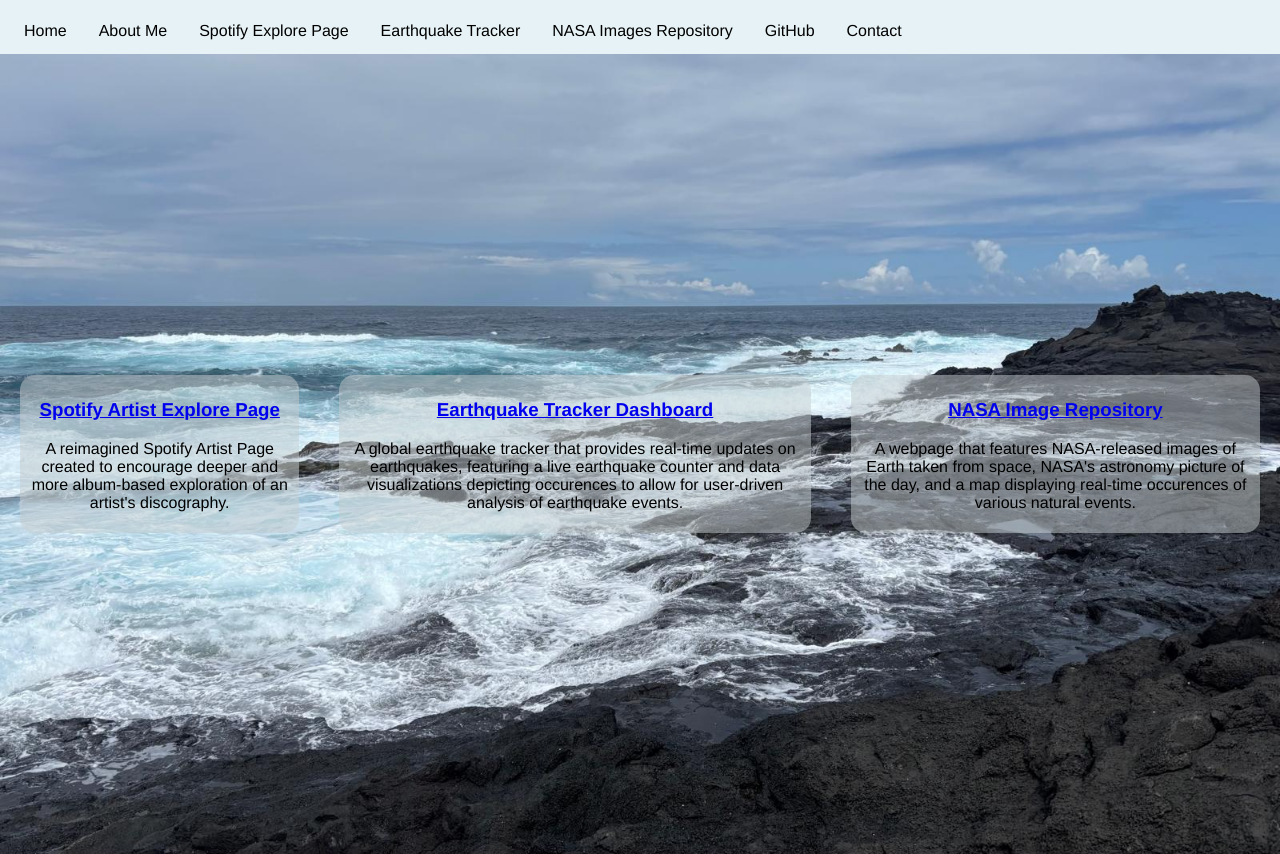
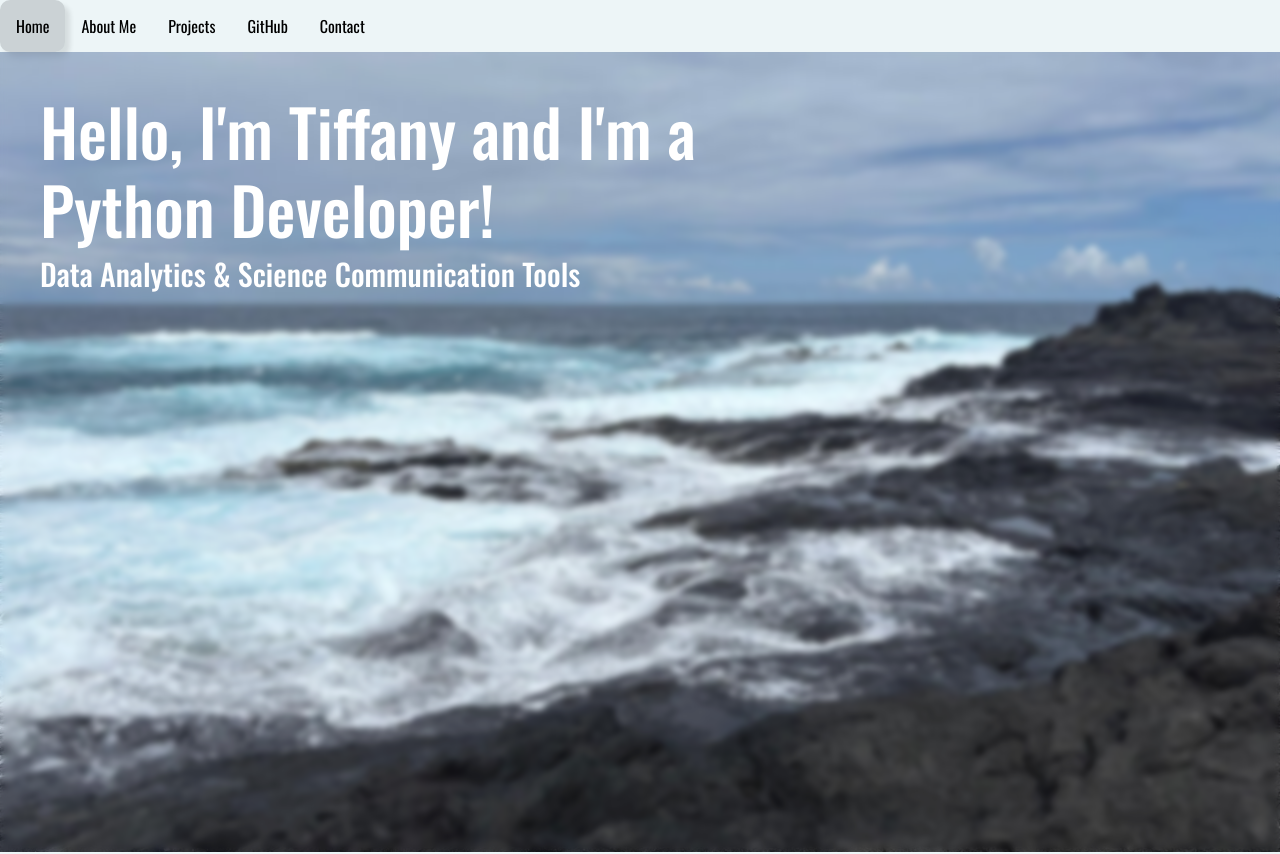
Before and after one commit to tiffanyng23/personal-website, a Flask app: page / in a window 1280 px wide. Run offline with Flask 3, Linux system fonts and the light colour scheme; some libraries are stand-ins or nearby versions.

Commit message:
built homepage, about, projects templates

```diff
--- a/app.py
+++ b/app.py
@@ -1,6 +1,8 @@
 from flask import Flask, render_template
+from flask_bootstrap import Bootstrap5
 
 app = Flask(__name__)
+bootstrap = Bootstrap5(app)
 
 # Home Page
 @app.route("/")
@@ -20,19 +22,9 @@ def contact():
 
 # Projects
 # Earthquake Tracker Dashboard
-@app.route("/earthquake-tracker")
+@app.route("/projects")
 def earthquakes():
-    return render_template("earthquakes.html")
-
-# Spotify Artist Explore Page
-@app.route("/spotify-explore")
-def spotify():
-    return render_template("spotify.html")
-
-# NASA Image Repository
-@app.route("/nasa-images")
-def nasa():
-    return render_template("nasa.html")
+    return render_template("projects.html")
 
 if __name__ == "__main__":
     app.run(debug=True)
--- /dev/null
+++ b/static/css/style.css
@@ -0,0 +1,102 @@
+body {
+  background-color: rgba(230, 242, 245,0.7);
+  font-family: "Oswald", sans-serif;
+}
+
+h1 {
+  text-align: center;
+  font-family: "Oswald", sans-serif;
+}
+
+h3 {
+  text-align: center;
+  font-family: "Oswald", sans-serif;
+}
+
+h4 {
+  font-family: "Oswald", sans-serif;
+}
+
+p {
+  font-family: "Oswald", sans-serif;
+}
+
+nav {
+  display: flex;
+}
+
+ul {
+    list-style-type: none;
+    margin: 0;
+    padding: 0px;
+    display:flex;
+}
+
+ul li a {
+  display: block;
+  color: rgb(0,0,0);
+  padding: 14px 16px;
+  text-decoration: none;
+  font-family: "Oswald", sans-serif;
+}
+
+ul li a:hover {
+  background-color: rgba(151, 159, 161, 0.4);
+  font-family: "Oswald", sans-serif;
+  box-shadow: 5px 5px 5px rgba(0,0,0,0.1);
+  border-radius: 10px;
+}
+
+.bg-image-hero {
+  background-image: url('../images/waves.jpeg');
+  background-size: cover;
+  background-position: center;
+  background-repeat: no-repeat;
+  background-attachment: fixed;
+  height: 100vh;
+  display: flex;
+  align-items: flex-start;
+  justify-content: center;
+  color: rgba(255,255,255, 1);
+}
+
+.hero-card {
+  min-height: 100vh;
+  width: 100%;
+  background-color: rgba(255,255,255,0.05);
+  backdrop-filter: blur(3px);
+  justify-content: center;
+  align-items: start;
+  padding-top: 40px;
+}
+
+.hero-card h1 {
+  text-align: left;
+  justify-content: left;
+  max-width: 700px;
+  font-size: 65px;
+  margin-left: 40px;
+}
+
+.hero-card h3 {
+  text-align: left;
+  justify-content: left;
+  max-width: 700px;
+  font-size: 30px;
+  margin-left: 40px;
+}
+
+.about-page {
+  display: grid;
+  margin: 30px;
+  padding: 30px;
+}
+
+.project-card {
+  display: flex;
+  margin: 10px;
+  padding: 15px;
+  background-color: rgba(176, 209, 217, 0.6);
+  border-radius: 15px;
+  box-shadow: 10px 10px 5px rgba(0,0,0,0.1);
+}
--- a/static/style.css
+++ /dev/null
@@ -1,96 +0,0 @@
-body {
-  background-color: rgb(230, 242, 245);
-}
-
-h1 {
-  text-align: center;
-  font-family: "Helvetica", "Garamond";
-}
-
-h3 {
-  text-align: center;
-  font-family: "Helvetica", "Garamond";
-}
-
-h4 {
-  font-family: "Helvetica", "Garamond";
-}
-
-p {
-  font-family: "Helvetica", "Garamond";
-}
-
-nav {
-  display: flex;
-}
-
-ul {
-    list-style-type: none;
-    margin: 0;
-    padding: 0px;
-    display:flex;
-}
-
-ul li a {
-  display: block;
-  color: rgb(0,0,0);
-  padding: 14px 16px;
-  text-decoration: none;
-  font-family: "Helvetica", "Garamond";
-}
-
-ul li a:hover {
-  background-color: rgba(166, 210, 222, 0.5);
-  font-family: "Helvetica", "Garamond";
-}
-
-
-.background-container {
-  position: absolute;
-  z-index: 0;
-  left:0;
-  right:0;
-  display:grid;
-  height: 100%;
-  width: 100%;
-  background-image: url('waves.jpeg');
-  background-size: cover;
-  background-position: center;
-  background-repeat: no-repeat;
-  background-attachment: fixed;
-}
-
-.project-container {
-  position: relative;
-  display: flex;
-  align-items: center;
-  justify-content: center;
-}
-
-
-.home-item {
-  margin: 20px;
-  padding: 5px;
-  background-color: rgba(198, 205, 207, 0.5);
-  border-radius: 15px;
-  text-align: center;
-}
-
-.about-page {
-  margin: 10px;
-  padding: 15px;
-}
-
-.project-item {
-  margin: 10px;
-  padding: 15px;
-  background-color: rgba(198, 205, 207, 0.5);
-  border-radius: 15px;
-}
-
-.spotify-item {
-  margin: 10px;
-  padding: 15px;
-  background-color: rgba(198, 205, 207, 0.5);
-  border-radius: 15px;
-}
--- a/templates/base.html
+++ b/templates/base.html
@@ -2,8 +2,25 @@
 
 <html lang="en">
 <head>
+    <!-- Required meta tags-->
+     <meta charset="utf-8">
+
+    {% block styles %}
+    <!-- Bootstrap CSS -->
+    <link href="https://cdn.jsdelivr.net/npm/bootstrap@5.3.3/dist/css/bootstrap.min.css" rel="stylesheet">
+
+    <!-- font -->
+    <link rel="preconnect" href="https://fonts.googleapis.com">
+    <link rel="preconnect" href="https://fonts.gstatic.com" crossorigin>
+
+    <link href="https://fonts.googleapis.com/css2?family=Oswald:wght@200..700&display=swap" rel="stylesheet">
+
+    <!-- styles.css -->
+    <link rel="stylesheet" href="{{ url_for('static', filename='/css/style.css')}}">
+    {% endblock styles %}
+
     <title>{% block title %} Home {% endblock title %}</title>
-    <link rel="stylesheet" href="{{ url_for('static', filename='style.css')}}">
+
 </head>
 
 <body>
@@ -11,20 +28,18 @@
         <ul>
             <li> <a href="/"> Home </a> </li>
             <li> <a href="/about"> About Me </a> </li>
-            <li><a href="/spotify-explore"> Spotify Explore Page</a></li>
-            <li><a href="earthquake-tracker"> Earthquake Tracker </a></li>
-            <li><a href="nasa-images"> NASA Images Repository </a></li>
+            <li><a href="/projects"> Projects </a></li>
             <li> <a href="https://github.com/tiffanyng23" target="_blank"> GitHub </a></li>
             <li> <a href="/contact"> Contact </a> </li>
         </ul>
     </nav>
-    {% block head %}
 
-    {% endblock head %}
     {% block body %}
-        <p>Content will be available here</p>
+    <p>Content will be available here</p>
     {% endblock body %}
 
+    <!-- Bootstrap JS -->
+    <script src="https://cdn.jsdelivr.net/npm/bootstrap@5.3.3/dist/js/bootstrap.bundle.min.js"></script>
+
 </body>
-
 </html>
--- a/templates/contact.html
+++ b/templates/contact.html
@@ -1 +1,7 @@
 {% extends "base.html" %}
+
+{% block title %} Contact {% endblock title %}
+
+{% block body %}
+Insert Email Contact Form
+{% endblock body %}
--- a/templates/earthquakes.html
+++ /dev/null
@@ -1 +0,0 @@
-{% extends "base.html" %}
--- a/templates/homepage.html
+++ b/templates/homepage.html
@@ -1,31 +1,11 @@
 {% extends "base.html" %}
 
 {% block body %}
-<div class="background-container">
-    <div class="project-container">
-        <div class="home-item">
-            <a href="/spotify-explore"><h3>Spotify Artist Explore Page</h3></a>
-            <p>
-                A reimagined Spotify Artist Page created to encourage deeper and more album-based exploration of an
-                artist's discography.
-            </p>
-        </div>
-        <div class="home-item">
-            <a href="/earthquake-tracker"><h3>Earthquake Tracker Dashboard</h3></a>
-            <p>
-                A global earthquake tracker that provides real-time updates on earthquakes, featuring a live earthquake counter
-                and data visualizations depicting occurences to allow for user-driven analysis of earthquake events.
-            </p>
-        </div>
-        <div class="home-item">
-            <a href="/nasa-images"><h3>NASA Image Repository</h3></a>
-            <p>
-                A webpage that features NASA-released images of Earth taken from space, NASA's astronomy picture of the day,
-                and a map displaying real-time occurences of various natural events.
-            </p>
-        </div>
+<section class="bg-image-hero">
+    <div class="hero-card">
+        <h1>Hello, I'm Tiffany and I'm a Python Developer!</h1>
+        <h3>Data Analytics & Science Communication Tools</h3>
     </div>
-</div>
-
+</section>
 
 {% endblock body %}
--- a/templates/nasa.html
+++ /dev/null
@@ -1 +0,0 @@
-{% extends "base.html" %}
```
Also changed, not shown: templates/about.html (+9 -13 lines), templates/projects.html (added, +68 -0 lines), templates/spotify.html (deleted, +0 -45 lines), static/images/earthquake.png (added), static/images/nasa.png (added), static/images/spotify.png (added), static/images/waves.jpeg (renamed from static/waves.jpeg).
